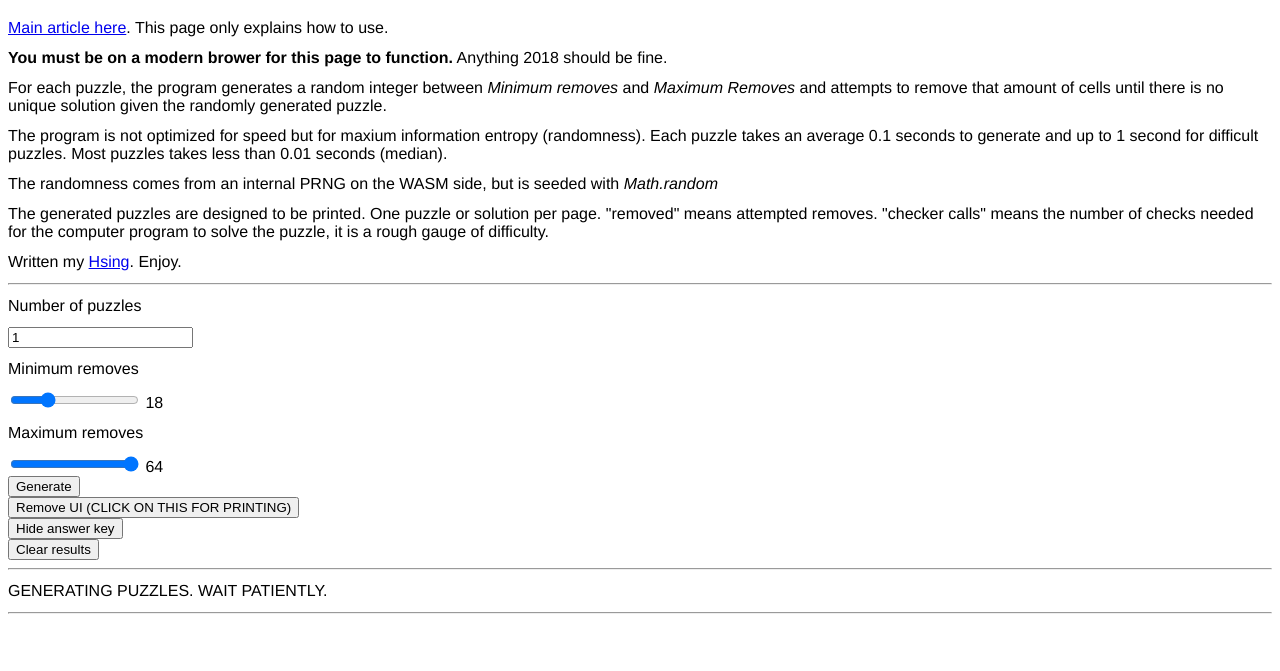
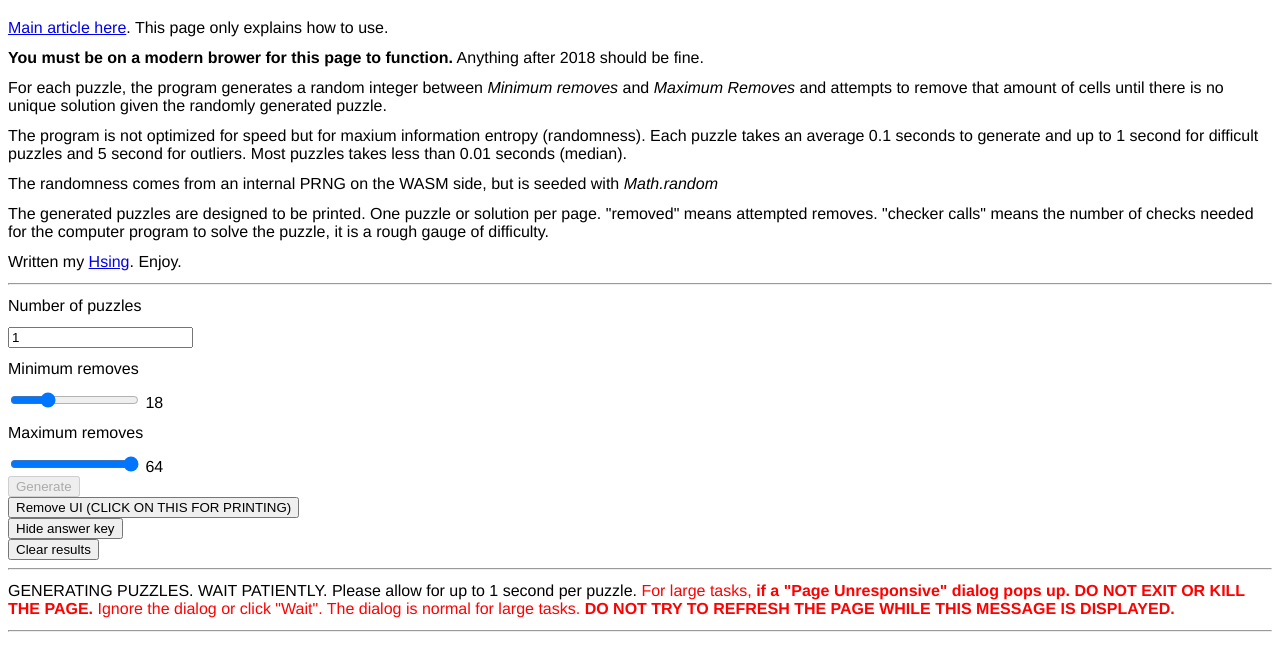
Before and after one commit to hsingtism/sudoku-public, a plain HTML site: page index.html in a window 1280 px wide. Both pictures are taken after a click on the button "Generate". Shown: the part 61-732 px from the top of the page. Drawn offline with Linux system fonts and the light colour scheme.

Commit message:
changes to messages for the user

```diff
--- a/index.html
+++ b/index.html
@@ -17,9 +17,9 @@
     <div id="interaction">
         <h1>Sudoku Generator</h1>
         <p><a href="https://hsing.org/m-sudoku">Main article here</a>. This page only explains how to use.</p>
-        <p><b>You must be on a modern brower for this page to function.</b> Anything 2018 should be fine.</p>
+        <p><b>You must be on a modern brower for this page to function.</b> Anything after 2018 should be fine.</p>
         <p>For each puzzle, the program generates a random integer between <i>Minimum removes</i> and <i>Maximum Removes</i> and attempts to remove that amount of cells until there is no unique solution given the randomly generated puzzle.</p>
-        <p>The program is not optimized for speed but for maxium information entropy (randomness). Each puzzle takes an average 0.1 seconds to generate and up to 1 second for difficult puzzles. Most puzzles takes less than 0.01 seconds (median).</p>
+        <p>The program is not optimized for speed but for maxium information entropy (randomness). Each puzzle takes an average 0.1 seconds to generate and up to 1 second for difficult puzzles and 5 second for outliers. Most puzzles takes less than 0.01 seconds (median).</p>
         <p>The randomness comes from an internal PRNG on the WASM side, but is seeded with <i>Math.random</i></p>
         <p>The generated puzzles are designed to be printed. One puzzle or solution per page. "removed" means attempted removes. "checker calls" means the number of checks needed for the computer program to solve the puzzle, it is a rough gauge of difficulty.</p>
         <p>Written my <a href="https://hsing.org">Hsing</a>. Enjoy.</p>
--- a/render.js
+++ b/render.js
@@ -28,9 +28,10 @@ Module.onRuntimeInitialized = () => {
 }
 
 async function generateBoards(puzzleCount, deltaRemoves, minRemoves) {
-    document.getElementById('status').innerText = "GENERATING PUZZLES. WAIT PATIENTLY."
+    document.getElementById('status').innerHTML = "GENERATING PUZZLES. WAIT PATIENTLY. Please allow for up to 1 second per puzzle. <span style=\"color: red;\">For large tasks, <b>if a \"Page Unresponsive\" dialog pops up. DO NOT EXIT OR KILL THE PAGE.</b> Ignore the dialog or click \"Wait\". The dialog is normal for large tasks. <b>DO NOT TRY TO REFRESH THE PAGE WHILE THIS MESSAGE IS DISPLAYED.</b></span>"
     document.getElementById('boards').innerHTML = ""
     document.getElementById('solutions').innerHTML = ""
+    document.getElementById('fire').disabled = true
 
     await sleep(0)
 
@@ -43,6 +44,7 @@ async function generateBoards(puzzleCount, deltaRemoves, minRemoves) {
         [puzzleCount, deltaRemoves, minRemoves, Number.MAX_SAFE_INTEGER * Math.random(), Number.MAX_SAFE_INTEGER * Math.random() + 1])
     render(data)
     document.getElementById('status').innerText = `COMPLETE. TOOK ${performance.now() - t1} MILLISECONDS.`
+    document.getElementById('fire').disabled = false
 }
 
 function render(data) {
```
